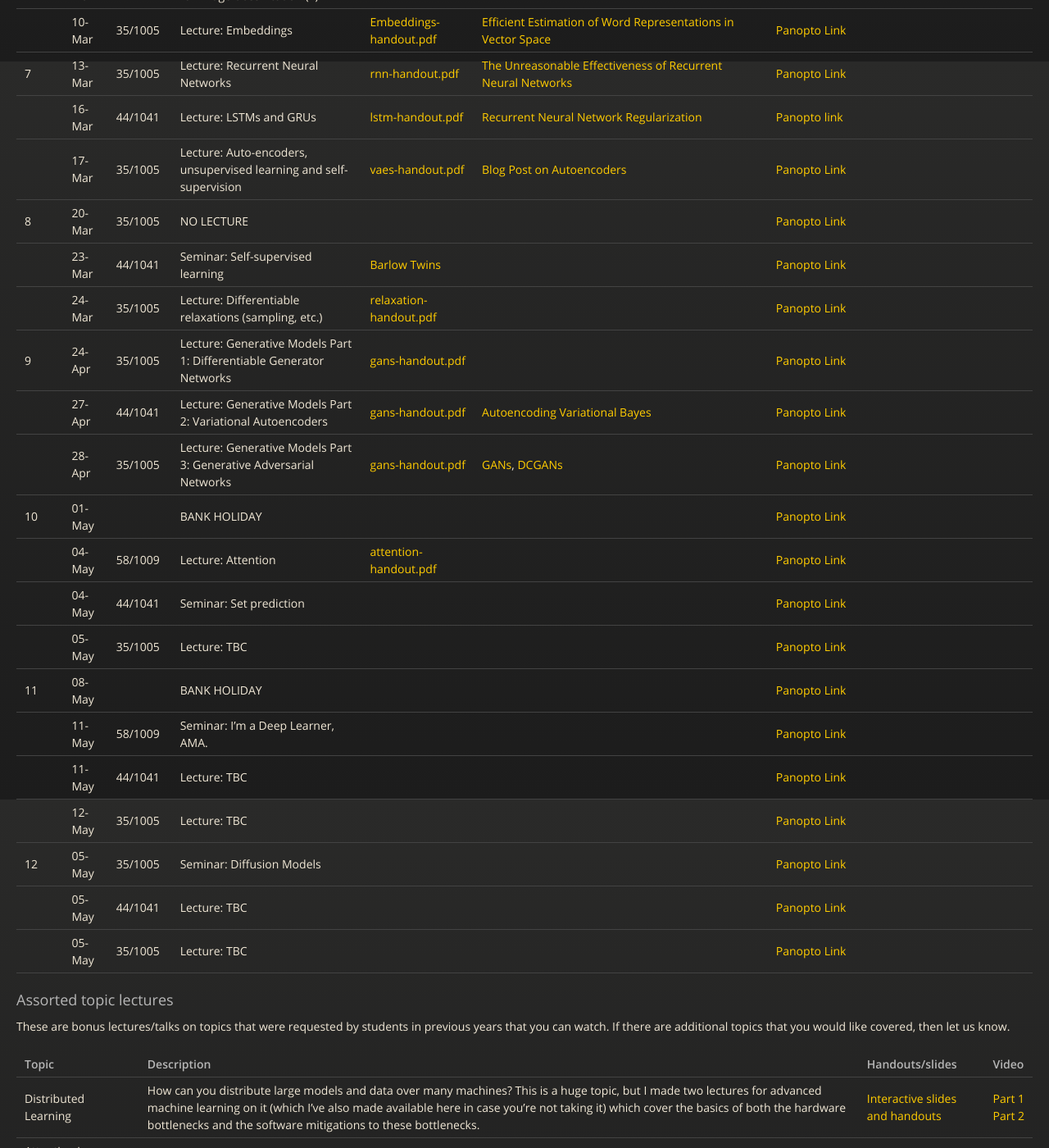
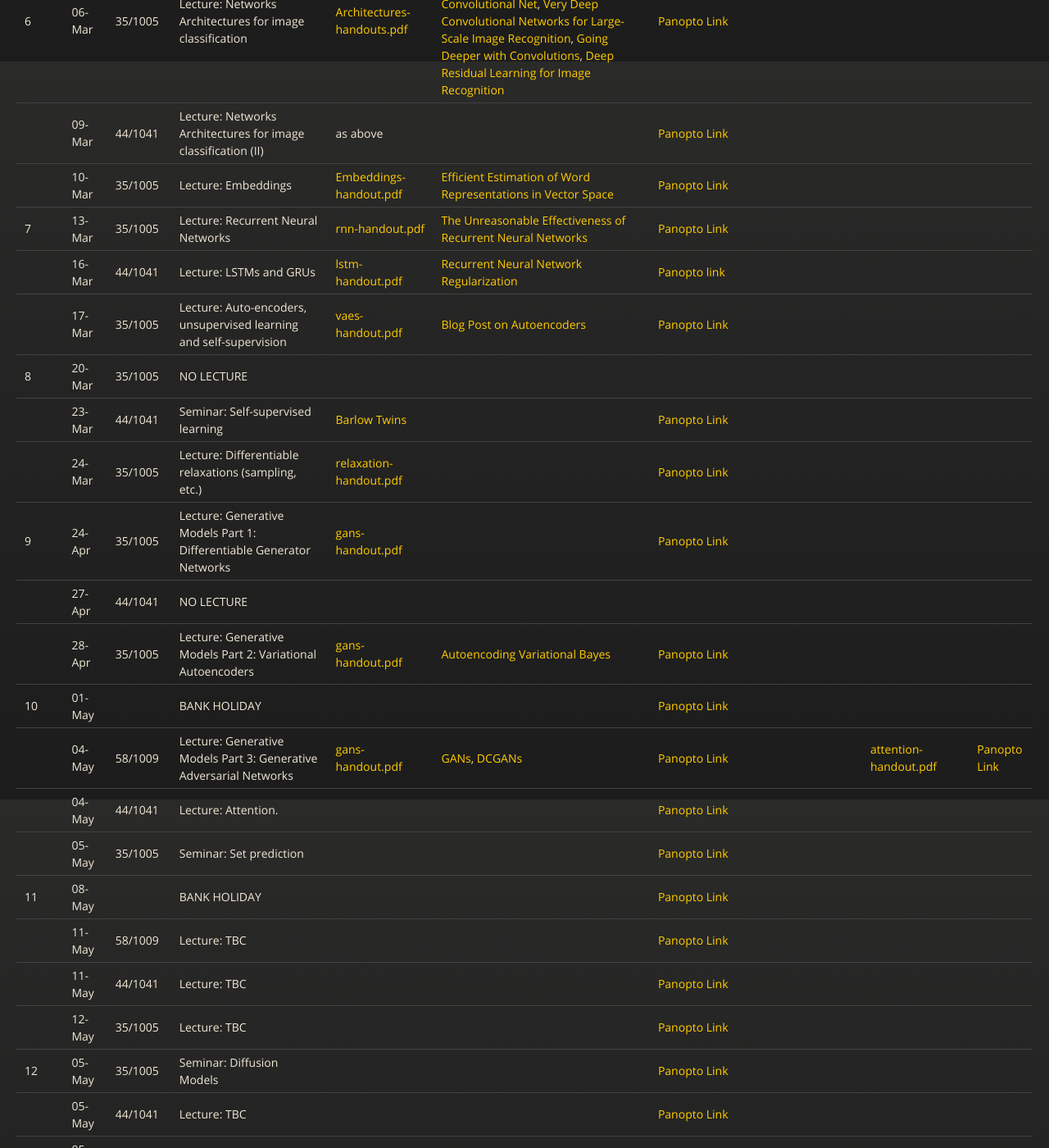
Before and after one commit to ecs-vlc/COMP6258, a Jekyll site: the page built from docs/index.md, in a window 1280 px wide and 1400 px high, scrolled down 2625 px. Shown: the whole window at 82% size. Built offline with Jekyll 4.4.1, drawn with Linux system fonts in a browser that asks for light colours; nearby versions of some CDN libraries.

Commit message:
moving things around

```diff
--- a/docs/index.md
+++ b/docs/index.md
@@ -62,18 +62,18 @@
 | 7    | 13-Mar | 35/1005  | Lecture: Recurrent Neural Networks                                                                                         | [rnn-handout.pdf](handouts/rnns-handouts.pdf)    |[The Unreasonable Effectiveness of Recurrent Neural Networks](http://karpathy.github.io/2015/05/21/rnn-effectiveness/) | [Panopto Link](https://southampton.cloud.panopto.eu/Panopto/Pages/Viewer.aspx?id=af30e53e-db2b-40fb-b9af-afc40118342c) |
 |      | 16-Mar | 44/1041  | Lecture: LSTMs and GRUs                                                                                                    | [lstm-handout.pdf](handouts/lstm-handouts.pdf)  | [Recurrent Neural Network Regularization](https://arxiv.org/pdf/1409.2329.pdf) | [Panopto link](https://southampton.cloud.panopto.eu/Panopto/Pages/Viewer.aspx?id=78a2e6b5-a408-4ed1-bde0-afc700d605a1) |
 |      | 17-Mar | 35/1005  | Lecture: Auto-encoders, unsupervised learning and self-supervision                                                         | [vaes-handout.pdf](handouts/autoencoders-handouts.pdf)   |      [ Blog Post on Autoencoders](https://blog.keras.io/building-autoencoders-in-keras.html) |  [Panopto Link]() |
-| 8    | 20-Mar | 35/1005  | NO LECTURE                                                                       |                                                                       | |  [Panopto Link]()     |
+| 8    | 20-Mar | 35/1005  | NO LECTURE                                                                       |                                                                       | |      |
 |      | 23-Mar | 44/1041  | Seminar: Self-supervised learning                                                                                          | [Barlow Twins](https://arxiv.org/pdf/2103.03230.pdf) |       | [Panopto Link]()  |
 |      | 24-Mar | 35/1005  | Lecture: Differentiable relaxations (sampling, etc.)                                                                       | [relaxation-handout.pdf](handouts/relaxation-handouts.pdf) |       | [Panopto Link]()  |
 | 9    | 24-Apr | 35/1005  | Lecture: Generative Models Part 1: Differentiable Generator Networks                                                       | [gans-handout.pdf](handouts/gans-handouts.pdf)              | |    [Panopto Link]()   |
-|      | 27-Apr | 44/1041  | Lecture: Generative Models Part 2: Variational Autoencoders                                                                | [gans-handout.pdf](handouts/gans-handouts.pdf)                         | [Autoencoding Variational Bayes](https://arxiv.org/abs/1312.6114) | [Panopto Link]()  |
-|      | 28-Apr | 35/1005  | Lecture: Generative Models Part 3: Generative Adversarial Networks                                                         | [gans-handout.pdf](handouts/gans-handouts.pdf)             | [GANs](https://papers.nips.cc/paper/5423-generative-adversarial-nets.pdf), [DCGANs](https://arxiv.org/pdf/1511.06434.pdf) | [Panopto Link]() |
+|      | 27-Apr | 44/1041  | NO LECTURE                                                                       |                                                                       | |      |
+|      | 28-Apr | 35/1005  | Lecture: Generative Models Part 2: Variational Autoencoders                                                                | [gans-handout.pdf](handouts/gans-handouts.pdf)                         | [Autoencoding Variational Bayes](https://arxiv.org/abs/1312.6114) | [Panopto Link]()  |
 | 10   | 01-May |          | BANK HOLIDAY                                                         | | | [Panopto Link]() |
-|      | 04-May | 58/1009  | Lecture: Attention                                                                                                         | [attention-handout.pdf](handouts/attention-handouts.pdf) |       | [Panopto Link]()|
-|      | 04-May | 44/1041  | Seminar: Set prediction                                              | | | [Panopto Link]() |
-|      | 05-May | 35/1005  | Lecture: TBC                                                         | | | [Panopto Link]() |
+|      | 04-May | 58/1009  | Lecture: Generative Models Part 3: Generative Adversarial Networks                                                         | [gans-handout.pdf](handouts/gans-handouts.pdf)             | [GANs](https://papers.nips.cc/paper/5423-generative-adversarial-nets.pdf), [DCGANs](https://arxiv.org/pdf/1511.06434.pdf) | [Panopto Link]() |                                                                                                         | [attention-handout.pdf](handouts/attention-handouts.pdf) |       | [Panopto Link]()|
+|      | 04-May | 44/1041  | Lecture: Attention.                                                  | | | [Panopto Link]() |
+|      | 05-May | 35/1005  | Seminar: Set prediction                                              | | | [Panopto Link]() |
 | 11   | 08-May |          | BANK HOLIDAY                                                         | | | [Panopto Link]() |
-|      | 11-May | 58/1009  | Seminar: I'm a Deep Learner, AMA.                                    | | | [Panopto Link]() |
+|      | 11-May | 58/1009  | Lecture: TBC                                                         | | | [Panopto Link]() |
 |      | 11-May | 44/1041  | Lecture: TBC                                                         | | | [Panopto Link]() |
 |      | 12-May | 35/1005  | Lecture: TBC                                                         | | | [Panopto Link]() |
 | 12   | 05-May | 35/1005  | Seminar: Diffusion Models                                            | | | [Panopto Link]() |
```
